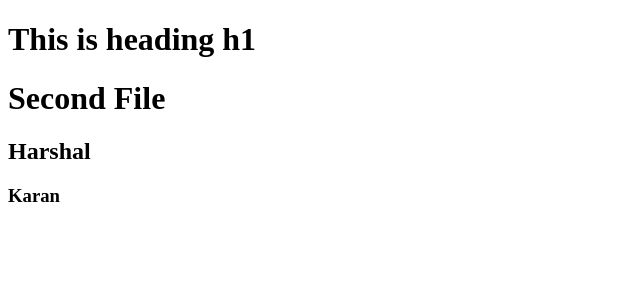
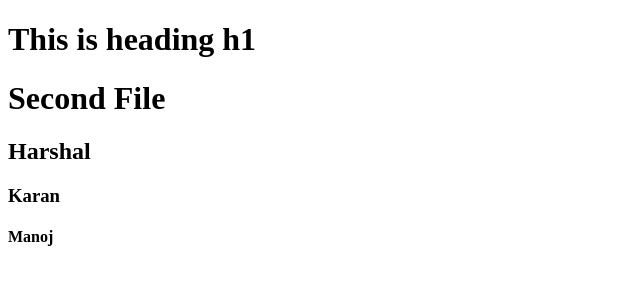
Before and after one commit to harshal-19/new-repo, a plain HTML site: page contacts.html in a window 1280 px wide. Shown: the full height of the page, 0-640 px from the left. Drawn offline with Linux system fonts and the light colour scheme.

Commit message:
Added Manoj

```diff
--- a/contacts.html
+++ b/contacts.html
@@ -15,6 +15,7 @@
     <h1>Second File</h1>
     <h2>Harshal</h2>
     <h3>Karan</h3>
+    <h4>Manoj</h4>
 </body>
 
 </html>
```
